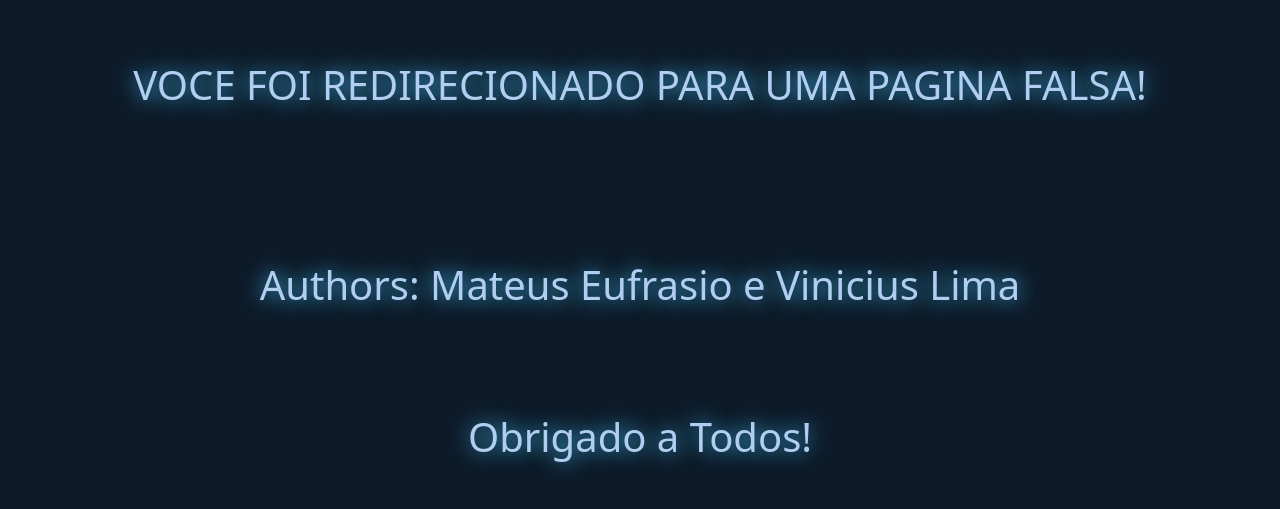
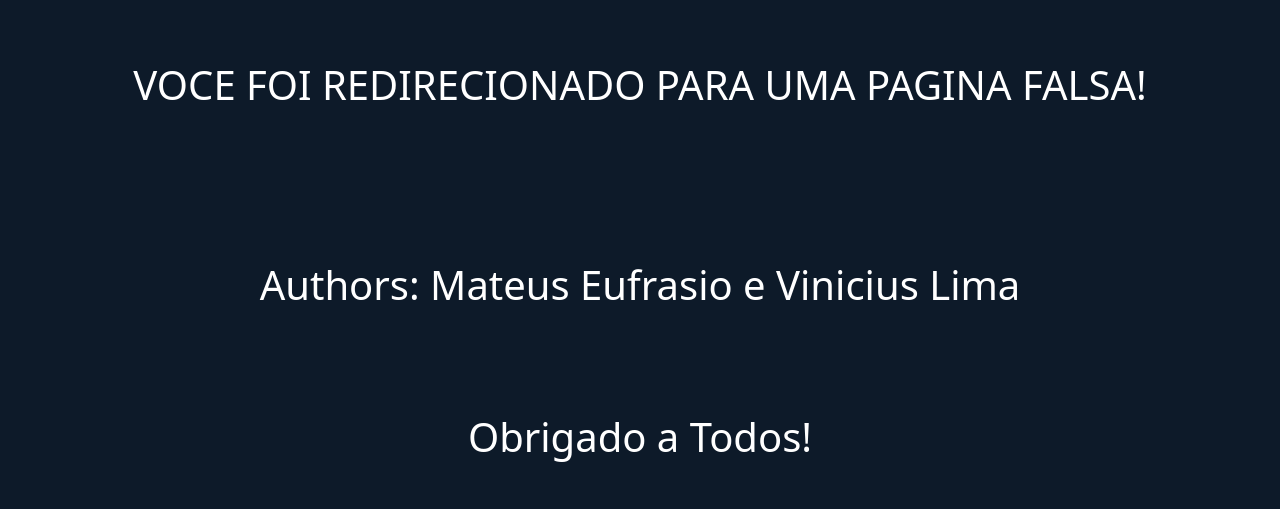
Before and after one commit to mtsteo/sigaa-depressao, a React (Vite) app: page / in a window 1280 px wide. Shown: the part 131-640 px from the top of the page. Built offline with nearby package versions, Linux system fonts and the light colour scheme.

Commit message:
text color white

```diff
--- a/src/index.css
+++ b/src/index.css
@@ -13,7 +13,7 @@ body, html {
   font-size: 2rem;
   font-weight: 400;
   color: #fff;
-  text-shadow: 0 0 20px #48c8ff;
+
 }
 
 #root div span {
@@ -29,5 +29,4 @@ body, html {
   font-size: 0.35rem;
   font-weight: 400;
   padding-bottom: 10px;
-  text-shadow: 0 0 10px #48c8ff;
 }
--- a/src/style.css
+++ b/src/style.css
@@ -258,9 +258,9 @@ body {
 .hero {
   height: 100vh;
   position: relative;
-  color: #b1cdf1;
+  color: #ffffff;
   font-size: 2rem;
-  text-shadow: 0 0 20px #48c8ff
+
 }
 
 .hero .hero-content {
```
